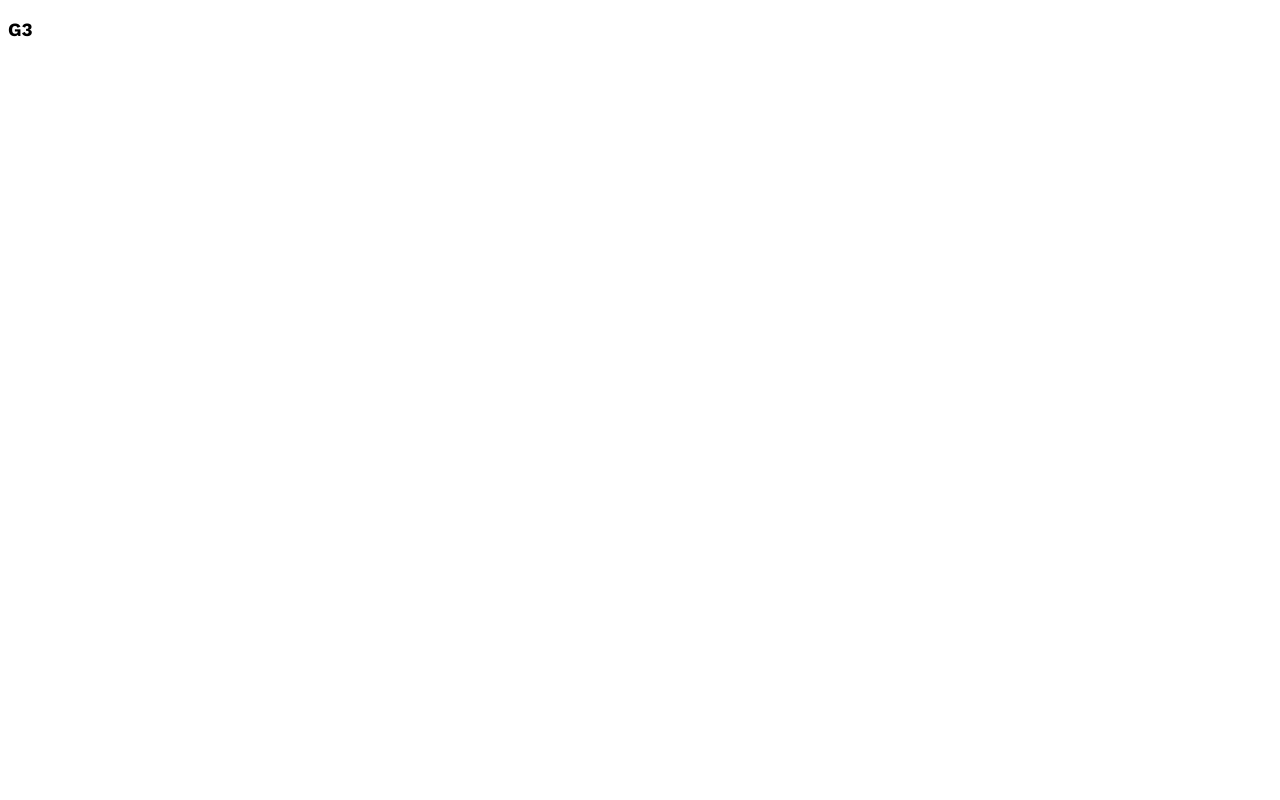
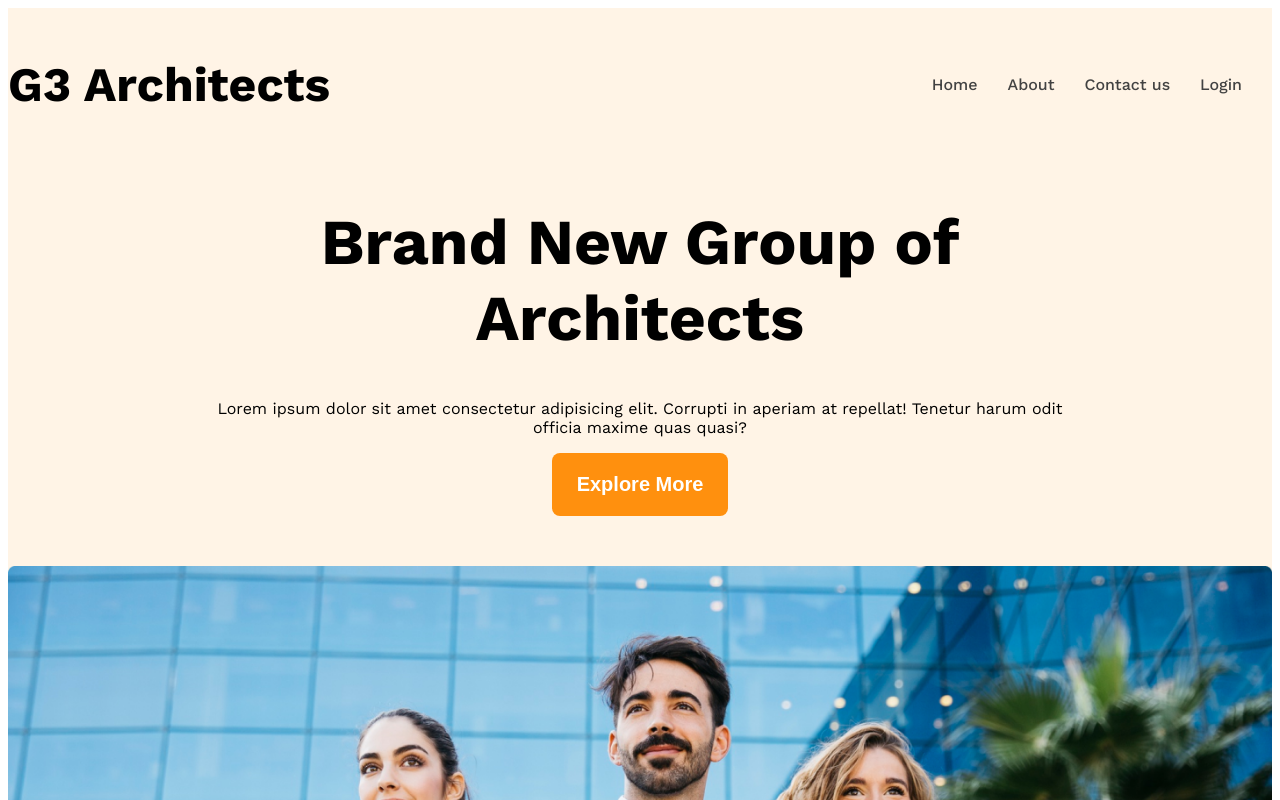
Before and after one commit to aion-shahriar/G3-Architecture-Website, a plain HTML site: page index.html in a window 1280 px wide. Shown: the top 800 px of the page. Drawn offline with nearby package versions, Linux system fonts and the light colour scheme.

Commit message:
banner done

```diff
--- a/index.html
+++ b/index.html
@@ -7,11 +7,25 @@
     <link rel="stylesheet" href="./styles/style.css">
 </head>
 <body class="work-sans-font">
-    <header>
-        <nav class="navbar">
-            <h3 class="brand">G3</h3>
+    <header class="bg-light">
+        <nav class="navbar display-flex">
+            <h3 class="brand">G3 Architects</h3>
+            <ul class="nav-links display-flex">
+                <li class="nav-item"><a href="" class="nav-link text-gray">Home</a></li>
+                <li class="nav-item"><a href="" class="nav-link text-gray">About</a></li>
+                <li class="nav-item"><a href="" class="nav-link text-gray">Contact us</a></li>
+                <li class="nav-item"><a href="" class="nav-link text-gray">Login</a></li>
+            </ul>
 
         </nav>
+        <div class="banner">
+            <div class="banner-content">
+                <h1 class="banner-title">Brand New Group of Architects</h1>
+                <p class="banner-description">Lorem ipsum dolor sit amet consectetur adipisicing elit. Corrupti in aperiam at repellat! Tenetur harum odit officia maxime quas quasi?</p>
+                <button class="btn-primary">Explore More</button>
+            </div>
+            <img class="banner-image" src="./images/banner.png" alt="banner image">
+        </div>
     </header>
 
 </body>
--- a/styles/style.css
+++ b/styles/style.css
@@ -10,3 +10,91 @@
   font-weight: 400;
   font-style: normal;
 }
+
+/* shared links */
+
+.display-flex {
+    display: flex;
+}
+
+/* dark 2 */
+.text-gray {
+    color: #424242;
+}
+
+/* dark 3 */
+.text-light-gray {
+    color: #727272;
+}
+
+.bg-light {
+    background-color: rgba(255,144,14,0.1);
+}
+
+.btn-primary {
+    background-color: #FF900E;
+    color: white;
+    padding: 20px 25px;
+    font-size: 1.25rem;
+    font-weight: 600;
+    border-radius: 8px;
+    border: none;
+
+}
+
+
+/* navbar related styles */
+
+.navbar {
+    justify-content: space-between;
+    align-items: center;
+}
+
+.brand {
+    font-weight: 700;
+    font-size: 3rem;
+}
+
+
+.nav-item {
+    list-style: none;
+    margin-right: 30px;
+}
+
+.nav-link {
+    text-decoration: none;
+    font-weight: 500;
+}
+
+.navbar, .banner {
+    max-width:1440px;
+    margin: 0 auto;
+}
+
+/* banner styles */
+
+.banner {
+
+}
+.banner-content {
+    max-width: 850px;
+    margin: 0 auto;
+    text-align:center;
+    margin-bottom: 50px;
+}
+.banner-title {
+    font-weight: 700;
+    font-size: 4rem;
+}
+.banner-image {
+    width: 100%;
+}
+
+
+
+/* Responsive media query */
+@media screen and (max-width: 576px){
+    .navbar, .nav-links {
+        flex-direction: column;
+    }
+}
```
